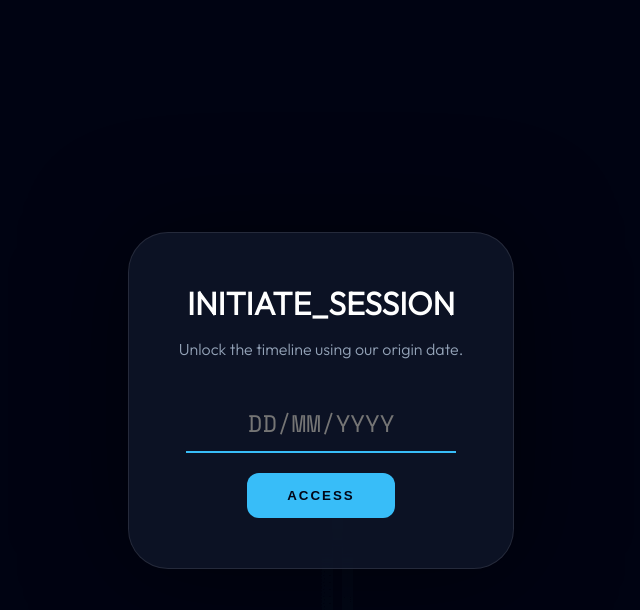
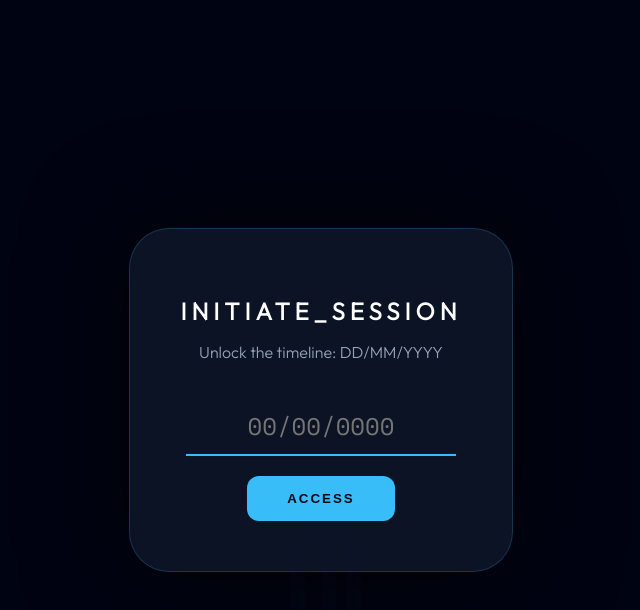
Before and after one commit to ajitgawas321/birthday, a plain HTML site: page index.html in a window 1280 px wide. Both pictures are taken after a click on the button "ACCESS". Shown: the whole page, without its empty margins (319-959 px from the left). Drawn offline with nearby package versions, Linux system fonts and the light colour scheme.

Commit message:
Update index.html

```diff
--- a/index.html
+++ b/index.html
@@ -1,12 +1,14 @@
 <!DOCTYPE html>
 <html lang="en">
 <head>
-    <meta charset="UTF-8"><title>The Constant</title>
+    <meta charset="UTF-8">
+    <title>The Constant | Login</title>
     <link href="https://fonts.googleapis.com/css2?family=Space+Mono&family=Outfit:wght@300&display=swap" rel="stylesheet">
     <style>
         body { margin: 0; height: 100vh; background: #020617; display: flex; justify-content: center; align-items: center; font-family: 'Outfit', sans-serif; color: #94a3b8; overflow: hidden; }
-        #canvas { position: absolute; top: 0; left: 0; z-index: 1; }
-        .login-card { position: relative; z-index: 10; background: rgba(15, 23, 42, 0.8); backdrop-filter: blur(20px); padding: 50px; border-radius: 40px; border: 1px solid rgba(255,255,255,0.1); text-align: center; box-shadow: 0 0 100px rgba(0,0,0,0.5); }
+        canvas { position: absolute; top: 0; left: 0; z-index: 1; }
+        .login-card { position: relative; z-index: 10; background: rgba(15, 23, 42, 0.85); backdrop-filter: blur(20px); padding: 50px; border-radius: 40px; border: 1px solid rgba(56, 189, 248, 0.2); text-align: center; box-shadow: 0 0 100px rgba(0,0,0,0.8); }
+        h1 { color: white; letter-spacing: 5px; font-size: 1.5rem; margin-bottom: 5px; }
         input { background: transparent; border: none; border-bottom: 2px solid #38bdf8; color: #fff; font-size: 1.5rem; text-align: center; padding: 10px; outline: none; font-family: 'Space Mono', monospace; width: 250px; margin: 20px 0; }
         .btn { background: #38bdf8; color: #020617; border: none; padding: 15px 40px; border-radius: 12px; font-weight: bold; cursor: pointer; transition: 0.3s; letter-spacing: 2px; }
         .btn:hover { box-shadow: 0 0 30px #38bdf8; transform: scale(1.05); }
@@ -15,9 +17,9 @@
 <body>
     <canvas id="canvas"></canvas>
     <div class="login-card">
-        <h1 style="color:white; margin:0;">INITIATE_SESSION</h1>
-        <p>Unlock the timeline using our origin date.</p>
-        <input type="text" id="pass" placeholder="DD/MM/YYYY">
+        <h1>INITIATE_SESSION</h1>
+        <p>Unlock the timeline: DD/MM/YYYY</p>
+        <input type="text" id="pass" placeholder="00/00/0000">
         <br><button class="btn" onclick="verify()">ACCESS</button>
     </div>
 
@@ -29,12 +31,12 @@
 
         class Particle {
             constructor(x, y) { this.x = x; this.y = y; this.text = Math.random() > 0.5 ? "30" : "10"; this.speed = Math.random() * 3 + 1; this.opacity = 1; }
-            draw() { ctx.fillStyle = `rgba(56, 189, 248, ${this.opacity})`; ctx.fillText(this.text, this.x, this.y); }
+            draw() { ctx.fillStyle = `rgba(56, 189, 248, ${this.opacity})`; ctx.font = "12px Space Mono"; ctx.fillText(this.text, this.x, this.y); }
             update() { this.y += this.speed; this.opacity -= 0.01; }
         }
 
         window.addEventListener('mousemove', (e) => {
-            for(let i=0; i<2; i++) particles.push(new Particle(e.x + (Math.random()*50-25), e.y));
+            for(let i=0; i<3; i++) particles.push(new Particle(e.x + (Math.random()*60-30), e.y));
         });
 
         function animate() {
@@ -43,7 +45,7 @@
             requestAnimationFrame(animate);
         }
         animate();
-        function verify() { if(document.getElementById('pass').value === "30/10/2022") window.location.href="page2.html"; }
+        function verify() { if(document.getElementById('pass').value === "30/10/2022") window.location.href="page2.html"; else alert("Date Incorrect. Hint: Late Oct 2022"); }
     </script>
 </body>
 </html>
```
